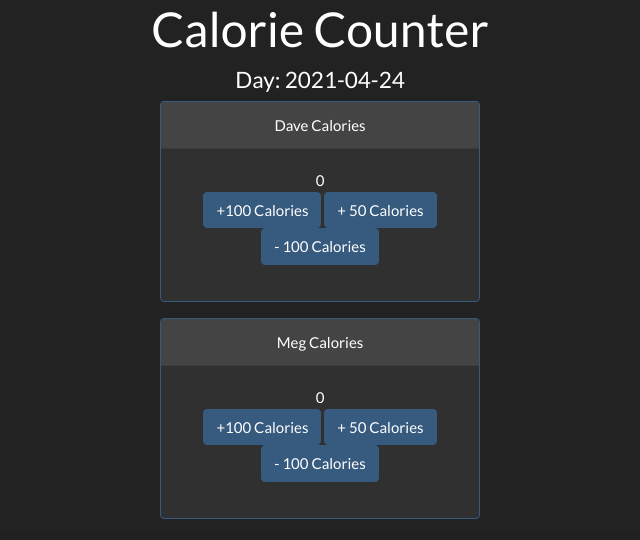
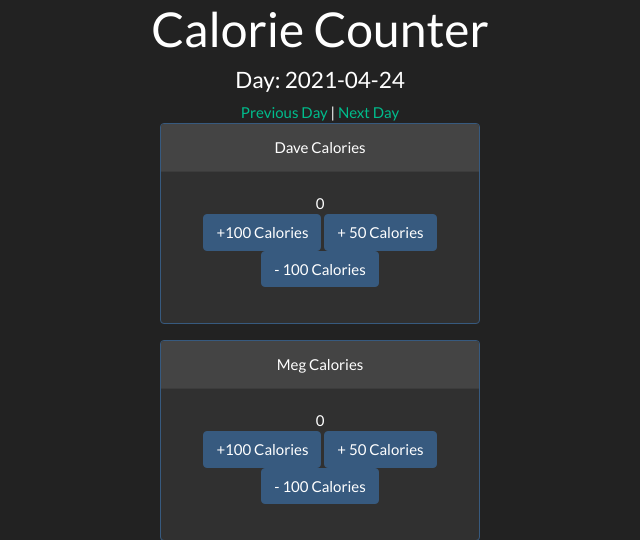
Before and after one commit to DJSaunders1997/Calorie-Website, a Flask app: page / in a window 1280 px wide. Shown: the top 540 px of the page, without its empty margins (320-960 px from the left). Run offline with Flask 2, Linux system fonts and the light colour scheme; data that the repository does not hold is empty; some libraries are stand-ins or nearby versions.

Commit message:
Can now increment/decrement date by 1 day

```diff
--- a/app.py
+++ b/app.py
@@ -1,18 +1,27 @@
 from flask import Flask, render_template, request, jsonify
 app = Flask(__name__)
 
-from datetime import datetime
+import datetime
+today = datetime.datetime.today().strftime("%Y-%m-%d")
+
 import DBConModule
 
 @app.route('/')
-def index():
+@app.route('/<date>')
+#default date will be today
+def index(date=today):
 
-    date = datetime.today().strftime("%Y-%m-%d")
+    #convert date from string to datetime
+    date = datetime.datetime.strptime(date, "%Y-%m-%d")
+
+    #print(date.strftime("%Y-%m-%d"))
 
     dave_calories = DBConModule.get_daily_total('Dave')
     meg_calories = DBConModule.get_daily_total('Meg')
 
-    return render_template('index.html', date=date, dave_calories=dave_calories, meg_calories=meg_calories)
+    #pass through date object to html so we can increment the day there.
+    #will convert to string before showing it.
+    return render_template('index.html', date=date, dave_calories=dave_calories, meg_calories=meg_calories, datetime=datetime)
 
 # Changed from Messy Action to just an add rout
 # Default will be me and 0 calories
--- a/templates/index.html
+++ b/templates/index.html
@@ -95,7 +95,11 @@
 
 <body style="text-align: center;">
 	<h1>Calorie Counter</h1>
-	<h4>Day: {{date}}</h4>
+	<h4>Day: {{date.strftime("%Y-%m-%d")}}</h4>
+
+	<a href={{ (date+datetime.timedelta(days=-1)).strftime("%Y-%m-%d") }} id=prev-day>Previous Day</a> |
+	<a href={{ (date+datetime.timedelta(days=1)).strftime("%Y-%m-%d") }} id=next-day>Next Day</a>
+<br>
 
 	<div class="d-flex justify-content-center" ></div>
 			<div class="card border-primary mb-3" style="max-width: 20rem;margin:auto">
```
